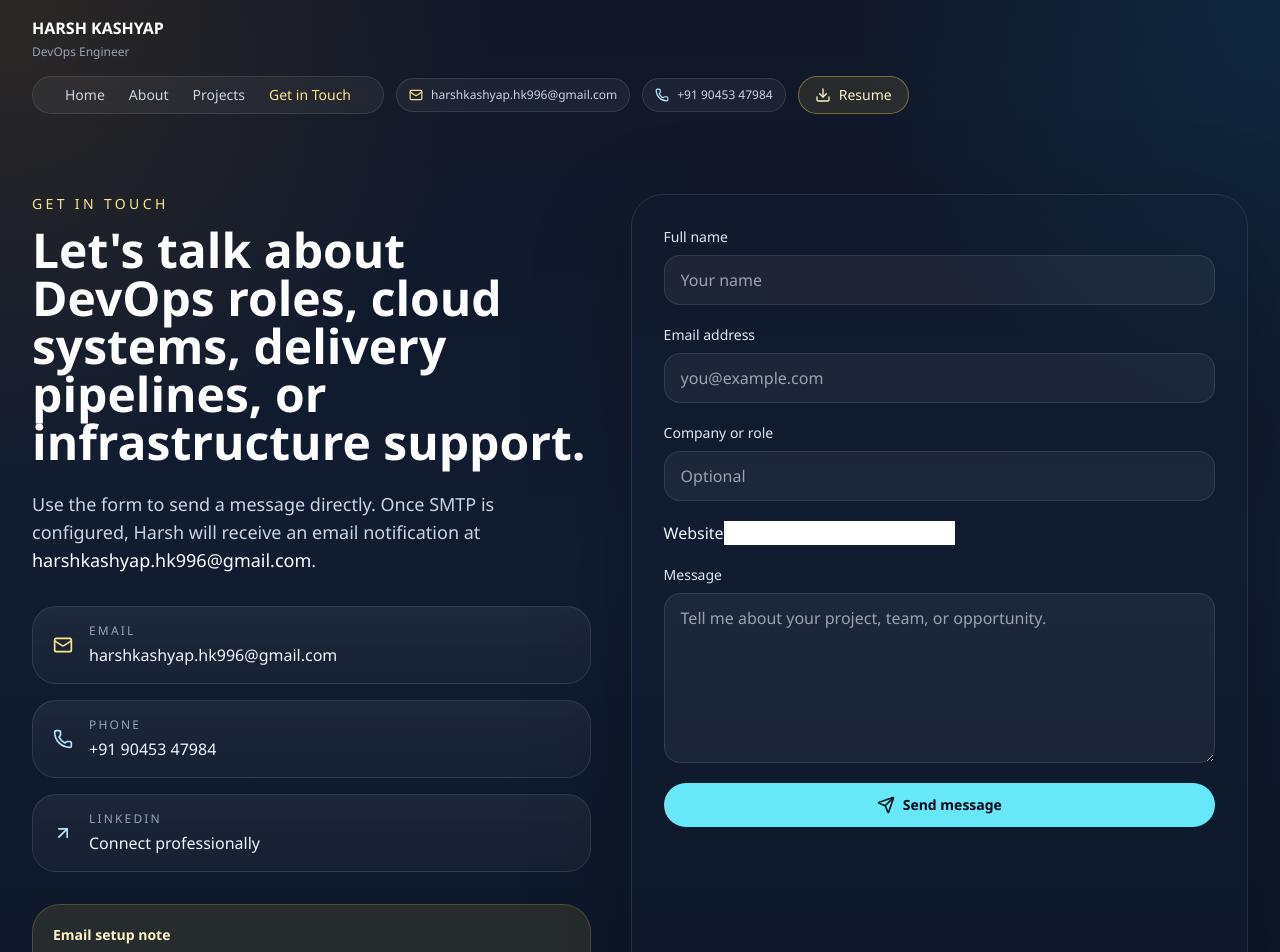
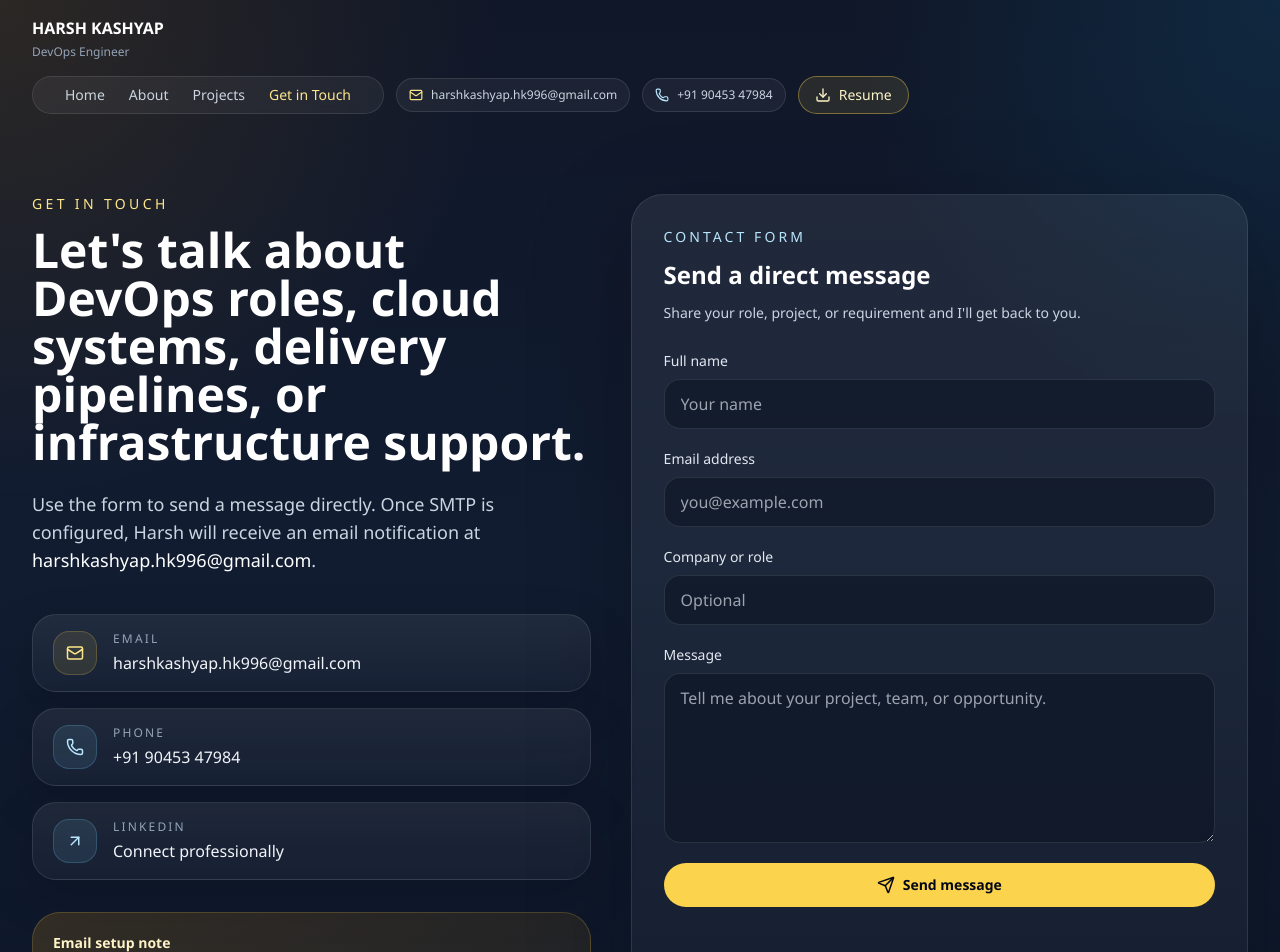
Before and after one commit to harsh2595/devops-portfolio, a Next.js app: page /get-in-touch in a window 1280 px wide. Shown: the top 952 px of the page. Built offline with nearby package versions, Linux system fonts and the light colour scheme.

Commit message:
improved portfolio2

```diff
--- a/app/get-in-touch/page.js
+++ b/app/get-in-touch/page.js
@@ -11,7 +11,7 @@ export const metadata = {
 export default function GetInTouchPage() {
     return (
         <SiteShell>
-            <section className="mx-auto max-w-7xl px-4 pb-12 pt-16 sm:px-6 lg:px-8">
+            <section className="mx-auto max-w-7xl px-4 pb-16 pt-16 sm:px-6 lg:px-8">
                 <div className="grid gap-10 lg:grid-cols-[0.95fr_1.05fr]">
                     <div>
                         <p className="text-sm uppercase tracking-[0.24em] text-amber-200">Get in Touch</p>
@@ -22,12 +22,14 @@ export default function GetInTouchPage() {
                             Use the form to send a message directly. Once SMTP is configured, Harsh will receive an email notification at <span className="text-white">{contact.email}</span>.
                         </p>
 
-                        <div className="mt-8 grid gap-4">
+                        <div className="mt-10 grid gap-4">
                             <a
                                 href={contact.emailHref}
-                                className="flex items-center gap-4 rounded-[1.5rem] border border-white/10 bg-[linear-gradient(180deg,rgba(255,255,255,0.06),rgba(255,255,255,0.03))] px-5 py-4 text-slate-100 transition hover:border-amber-300/30 hover:bg-amber-300/10"
+                                className="flex items-center gap-4 rounded-[1.5rem] border border-white/10 bg-[linear-gradient(180deg,rgba(255,255,255,0.07),rgba(255,255,255,0.03))] px-5 py-4 text-slate-100 shadow-[0_18px_50px_rgba(0,0,0,0.16)] transition hover:border-amber-300/30 hover:bg-amber-300/10"
                             >
-                                <Mail size={20} className="text-amber-200" />
+                                <div className="rounded-2xl border border-amber-300/20 bg-amber-300/10 p-3">
+                                    <Mail size={18} className="text-amber-200" />
+                                </div>
                                 <div>
                                     <p className="text-xs uppercase tracking-[0.18em] text-slate-400">Email</p>
                                     <p className="mt-1 text-sm sm:text-base">{contact.email}</p>
@@ -36,9 +38,11 @@ export default function GetInTouchPage() {
 
                             <a
                                 href={contact.phoneHref}
-                                className="flex items-center gap-4 rounded-[1.5rem] border border-white/10 bg-[linear-gradient(180deg,rgba(255,255,255,0.06),rgba(255,255,255,0.03))] px-5 py-4 text-slate-100 transition hover:border-sky-300/30 hover:bg-sky-300/10"
+                                className="flex items-center gap-4 rounded-[1.5rem] border border-white/10 bg-[linear-gradient(180deg,rgba(255,255,255,0.07),rgba(255,255,255,0.03))] px-5 py-4 text-slate-100 shadow-[0_18px_50px_rgba(0,0,0,0.16)] transition hover:border-sky-300/30 hover:bg-sky-300/10"
                             >
-                                <Phone size={20} className="text-sky-200" />
+                                <div className="rounded-2xl border border-sky-300/20 bg-sky-300/10 p-3">
+                                    <Phone size={18} className="text-sky-200" />
+                                </div>
                                 <div>
                                     <p className="text-xs uppercase tracking-[0.18em] text-slate-400">Phone</p>
                                     <p className="mt-1 text-sm sm:text-base">{contact.phone}</p>
@@ -49,9 +53,11 @@ export default function GetInTouchPage() {
                                 href={contact.linkedin}
                                 target="_blank"
                                 rel="noopener noreferrer"
-                                className="flex items-center gap-4 rounded-[1.5rem] border border-white/10 bg-[linear-gradient(180deg,rgba(255,255,255,0.06),rgba(255,255,255,0.03))] px-5 py-4 text-slate-100 transition hover:border-sky-300/30 hover:bg-sky-300/10"
+                                className="flex items-center gap-4 rounded-[1.5rem] border border-white/10 bg-[linear-gradient(180deg,rgba(255,255,255,0.07),rgba(255,255,255,0.03))] px-5 py-4 text-slate-100 shadow-[0_18px_50px_rgba(0,0,0,0.16)] transition hover:border-sky-300/30 hover:bg-sky-300/10"
                             >
-                                <ArrowUpRight size={20} className="text-sky-200" />
+                                <div className="rounded-2xl border border-sky-300/20 bg-sky-300/10 p-3">
+                                    <ArrowUpRight size={18} className="text-sky-200" />
+                                </div>
                                 <div>
                                     <p className="text-xs uppercase tracking-[0.18em] text-slate-400">LinkedIn</p>
                                     <p className="mt-1 text-sm sm:text-base">Connect professionally</p>
@@ -59,7 +65,7 @@ export default function GetInTouchPage() {
                             </a>
                         </div>
 
-                        <div className="mt-8 rounded-[1.75rem] border border-amber-300/20 bg-amber-300/10 p-5">
+                        <div className="mt-8 rounded-[1.75rem] border border-amber-300/20 bg-[linear-gradient(135deg,rgba(245,158,11,0.16),rgba(245,158,11,0.08))] p-5">
                             <p className="text-sm font-semibold text-amber-100">Email setup note</p>
                             <p className="mt-2 text-sm leading-7 text-slate-200">
                                 For live email delivery, add SMTP environment variables such as your Gmail SMTP details and app password. The form is already wired to send notifications to your inbox.
--- a/components/contact-form.js
+++ b/components/contact-form.js
@@ -8,7 +8,6 @@ const initialForm = {
     email: "",
     company: "",
     message: "",
-    website: "",
 };
 
 export default function ContactForm() {
@@ -51,7 +50,18 @@ export default function ContactForm() {
     };
 
     return (
-        <form onSubmit={handleSubmit} className="rounded-[2rem] border border-white/10 bg-slate-950/60 p-6 shadow-[0_30px_100px_rgba(0,0,0,0.25)] sm:p-8">
+        <form
+            onSubmit={handleSubmit}
+            className="rounded-[2rem] border border-white/10 bg-[linear-gradient(180deg,rgba(255,255,255,0.07),rgba(255,255,255,0.03))] p-6 shadow-[0_30px_100px_rgba(0,0,0,0.25)] sm:p-8"
+        >
+            <div className="mb-6">
+                <p className="text-sm uppercase tracking-[0.22em] text-sky-200">Contact Form</p>
+                <h2 className="mt-3 text-2xl font-semibold text-white">Send a direct message</h2>
+                <p className="mt-2 text-sm leading-7 text-slate-300">
+                    Share your role, project, or requirement and I&apos;ll get back to you.
+                </p>
+            </div>
+
             <div className="grid gap-5">
                 <div className="grid gap-2">
                     <label htmlFor="name" className="text-sm font-medium text-slate-200">
@@ -64,7 +74,7 @@ export default function ContactForm() {
                         value={form.name}
                         onChange={handleChange}
                         required
-                        className="rounded-2xl border border-white/10 bg-white/5 px-4 py-3 text-slate-100 outline-none transition focus:border-cyan-300/40"
+                        className="rounded-2xl border border-white/10 bg-[#0d1524]/60 px-4 py-3 text-slate-100 outline-none transition focus:border-amber-300/40"
                         placeholder="Your name"
                     />
                 </div>
@@ -80,7 +90,7 @@ export default function ContactForm() {
                         value={form.email}
                         onChange={handleChange}
                         required
-                        className="rounded-2xl border border-white/10 bg-white/5 px-4 py-3 text-slate-100 outline-none transition focus:border-cyan-300/40"
+                        className="rounded-2xl border border-white/10 bg-[#0d1524]/60 px-4 py-3 text-slate-100 outline-none transition focus:border-amber-300/40"
                         placeholder="you@example.com"
                     />
                 </div>
@@ -95,14 +105,9 @@ export default function ContactForm() {
                         type="text"
                         value={form.company}
                         onChange={handleChange}
-                        className="rounded-2xl border border-white/10 bg-white/5 px-4 py-3 text-slate-100 outline-none transition focus:border-cyan-300/40"
+                        className="rounded-2xl border border-white/10 bg-[#0d1524]/60 px-4 py-3 text-slate-100 outline-none transition focus:border-amber-300/40"
                         placeholder="Optional"
                     />
-                </div>
-
-                <div className="hidden">
-                    <label htmlFor="website">Website</label>
-                    <input id="website" name="website" type="text" value={form.website} onChange={handleChange} tabIndex="-1" autoComplete="off" />
                 </div>
 
                 <div className="grid gap-2">
@@ -116,7 +121,7 @@ export default function ContactForm() {
                         onChange={handleChange}
                         required
                         rows={6}
-                        className="rounded-2xl border border-white/10 bg-white/5 px-4 py-3 text-slate-100 outline-none transition focus:border-cyan-300/40"
+                        className="rounded-2xl border border-white/10 bg-[#0d1524]/60 px-4 py-3 text-slate-100 outline-none transition focus:border-amber-300/40"
                         placeholder="Tell me about your project, team, or opportunity."
                     />
                 </div>
@@ -124,7 +129,7 @@ export default function ContactForm() {
                 <button
                     type="submit"
                     disabled={submitting}
-                    className="inline-flex items-center justify-center gap-2 rounded-full bg-cyan-300 px-6 py-3 text-sm font-semibold text-slate-950 transition hover:bg-cyan-200 disabled:cursor-not-allowed disabled:opacity-70"
+                    className="inline-flex items-center justify-center gap-2 rounded-full bg-amber-300 px-6 py-3 text-sm font-semibold text-slate-950 transition hover:bg-amber-200 disabled:cursor-not-allowed disabled:opacity-70"
                 >
                     {submitting ? <LoaderCircle size={18} className="animate-spin" /> : <Send size={18} />}
                     {submitting ? "Sending..." : "Send message"}
```
